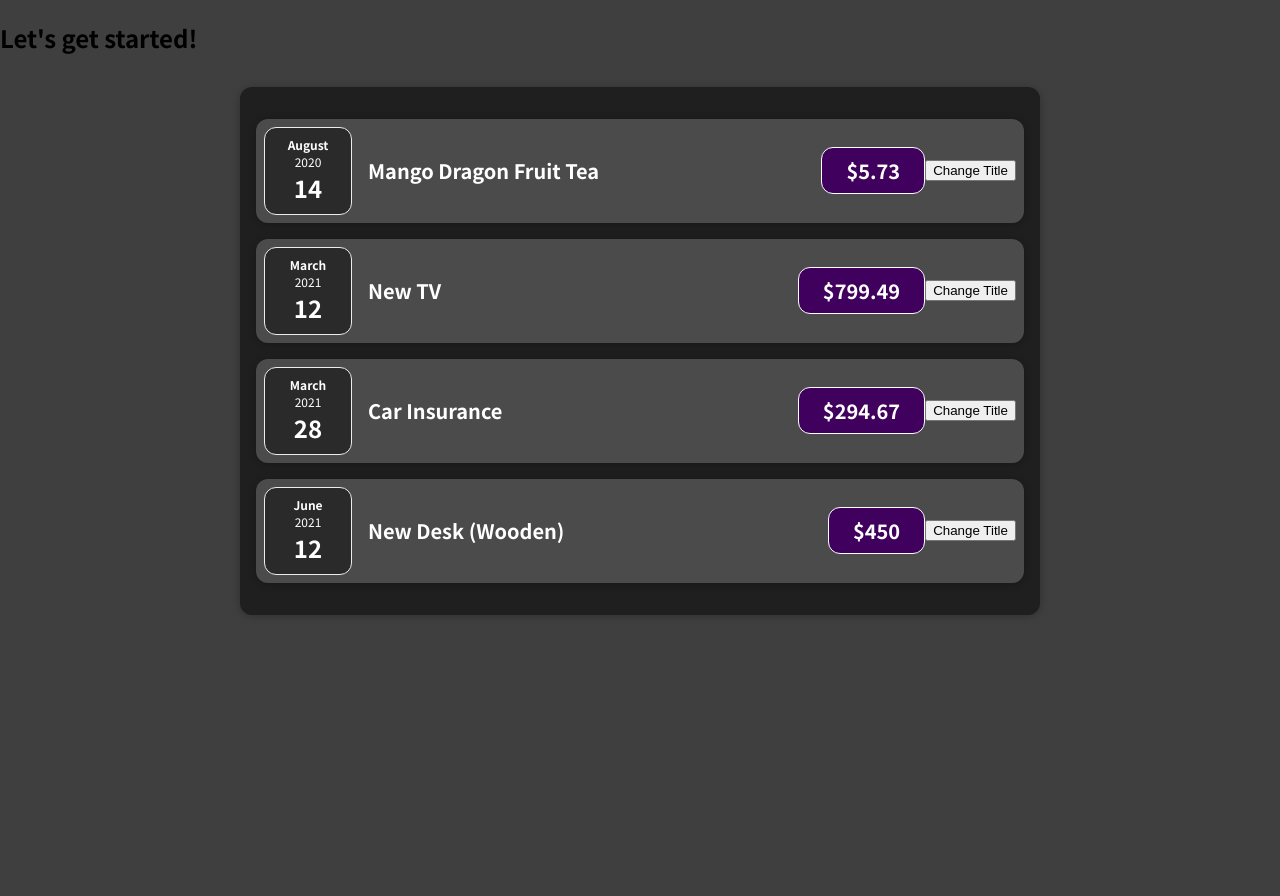
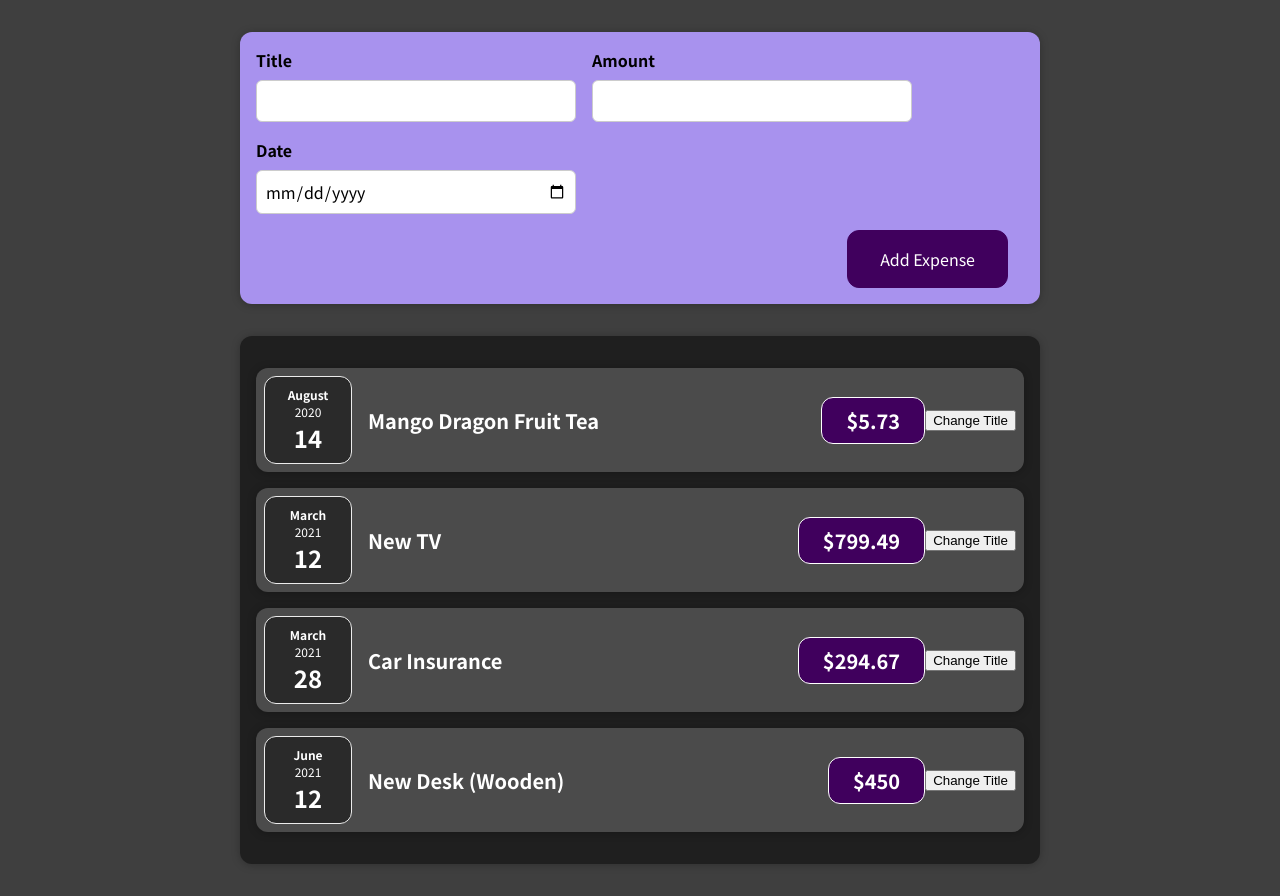
Before and after one commit to Kim-Jeongyoung/expense-item-React, a React (Create React App) app: page / in a window 1280 px wide. Before the commit the page ends 800 px from the top, so only its background shows below. Built offline with nearby package versions, Linux system fonts and the light colour scheme.

Commit message:
Adding NewExpense.js and ExpenseForm

```diff
--- a/src/App.js
+++ b/src/App.js
@@ -1,5 +1,6 @@
 import React from 'react';
 
+import NewExpense from './components/NewExpense/NewExpense';
 import Expenses from './components/Expenses/Expenses';
 
 const App = () => {
@@ -32,7 +33,7 @@
 
   return (
     <div>
-      <h2>Let's get started!</h2>
+      <NewExpense />
       <Expenses items={expenses} />
     </div>
   );
--- /dev/null
+++ b/src/components/NewExpense/ExpenseForm.css
@@ -0,0 +1,27 @@
+.new-expense__controls {
+  display: flex;
+  flex-wrap: wrap;
+  gap: 1rem;
+  margin-bottom: 1rem;
+  text-align: left;
+}
+
+.new-expense__control label {
+  font-weight: bold;
+  margin-bottom: 0.5rem;
+  display: block;
+}
+
+.new-expense__control input {
+  font: inherit;
+  padding: 0.5rem;
+  border-radius: 6px;
+  border: 1px solid #ccc;
+  width: 20rem;
+  max-width: 100%;
+}
+
+.new-expense__actions {
+  text-align: right;
+  /* width: 100%; */
+}
--- /dev/null
+++ b/src/components/NewExpense/ExpenseForm.js
@@ -0,0 +1,47 @@
+import React, { useState } from 'react';
+
+import './ExpenseForm.css';
+
+const ExpenseForm = () => {
+  const titleChangeHandler = (event) => {
+    console.log('Title Changed!');
+  };
+  // const [enteredTitle, setEnteredTitle] = useState('');
+  // const [enteredAmount, setEnteredAmount] = useState('');
+  // const [enteredDate, setEnteredDate] = useState('');
+
+  // const titleChangeHandler = (event) => {
+  //   setEnteredTitle(event.target.value);
+  // };
+
+  // const amountChangeHandler = (event) => {
+  //   setEnteredAmount(event.target.value);
+  // };
+  // const dateChangeHandler = (event) => {
+  //   setEnteredDate(event.target.value);
+  // };
+
+  return (
+    <form>
+      <div className="new-expense__controls">
+        <div className="new-expense__control">
+          <label>Title</label>
+          <input type="text" onChange={titleChangeHandler} />
+        </div>
+        <div className="new-expense__control">
+          <label>Amount</label>
+          <input type="number" min="0.01" step="0.01" />
+        </div>
+        <div className="new-expense__control">
+          <label>Date</label>
+          <input type="date" min="2019-01-01" max="2022-12-31" />
+        </div>
+      </div>
+      <div className="new-expense__actions">
+        <button type="submit">Add Expense</button>
+      </div>
+    </form>
+  );
+};
+
+export default ExpenseForm;
--- /dev/null
+++ b/src/components/NewExpense/NewExpense.css
@@ -0,0 +1,38 @@
+.new-expense {
+  background-color: #a892ee;
+  padding: 1rem;
+  margin: 2rem auto;
+  width: 50rem;
+  max-width: 95%;
+  border-radius: 12px;
+  text-align: center;
+  box-shadow: 0 1px 8px rgba(0, 0, 0, 0.25);
+}
+
+.new-expense button {
+  font: inherit;
+  cursor: pointer;
+  padding: 1rem 2rem;
+  border: 1px solid #40005d;
+  background-color: #40005d;
+  color: white;
+  border-radius: 12px;
+  margin-right: 1rem;
+}
+
+.new-expense button:hover,
+.new-expense button:active {
+  background-color: #510674;
+  border-color: #510674;
+}
+
+.new-expense button.alternative {
+  color: #220131;
+  border-color: transparent;
+  background-color: transparent;
+}
+
+.new-expense button.alternative:hover,
+.new-expense button.alternative:active {
+  background-color: #ddb3f8;
+}
--- /dev/null
+++ b/src/components/NewExpense/NewExpense.js
@@ -0,0 +1,26 @@
+import React from 'react';
+
+import ExpenseForm from './ExpenseForm';
+import './NewExpense.css';
+
+const NewExpense = () => {
+  return (
+    <div className="new-expense">
+      <ExpenseForm />
+    </div>
+  );
+};
+
+export default NewExpense;
+// import ExpenseForm from './ExpenseForm';
+// import './NewExpense.css';
+
+// const NewExpense = () => {
+//   return (
+//     <div calssName="new-expense">
+//       <ExpenseForm />
+//     </div>
+//   );
+// };
+
+// export default NewExpense;
```
